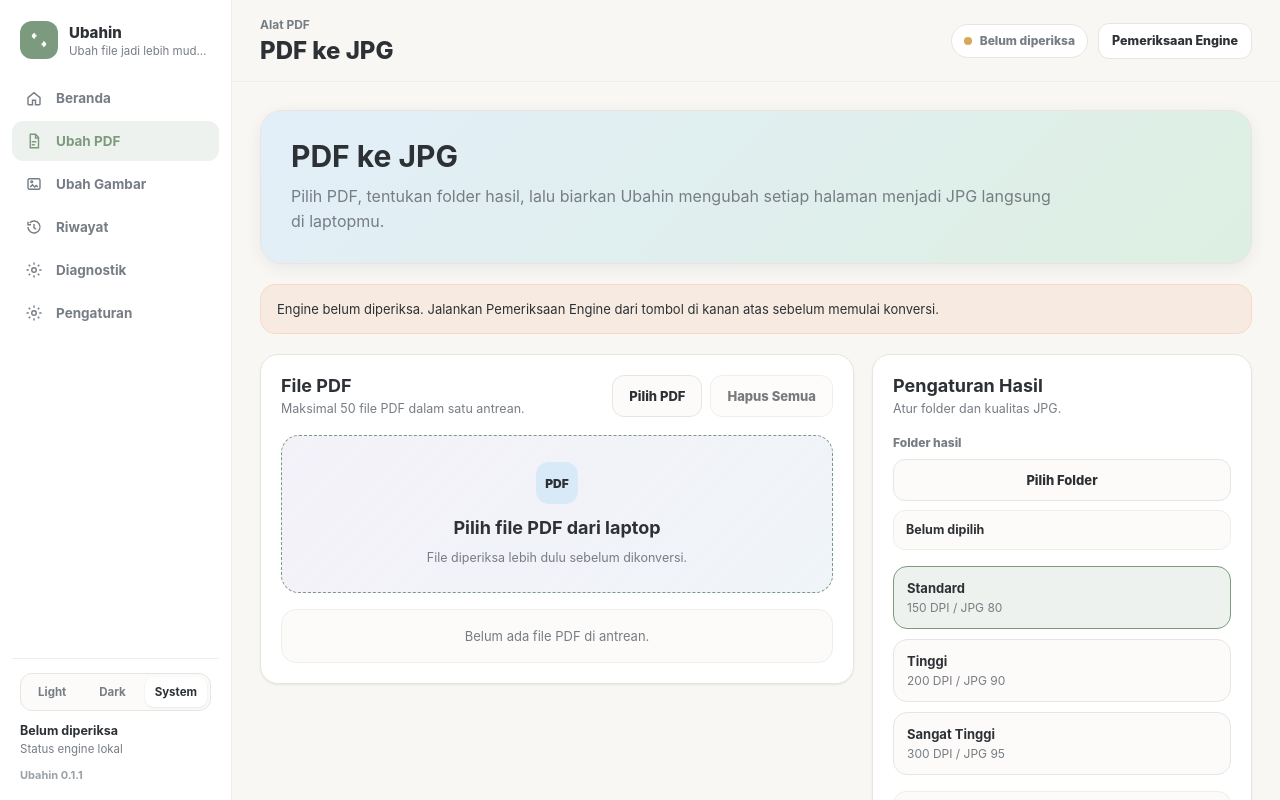
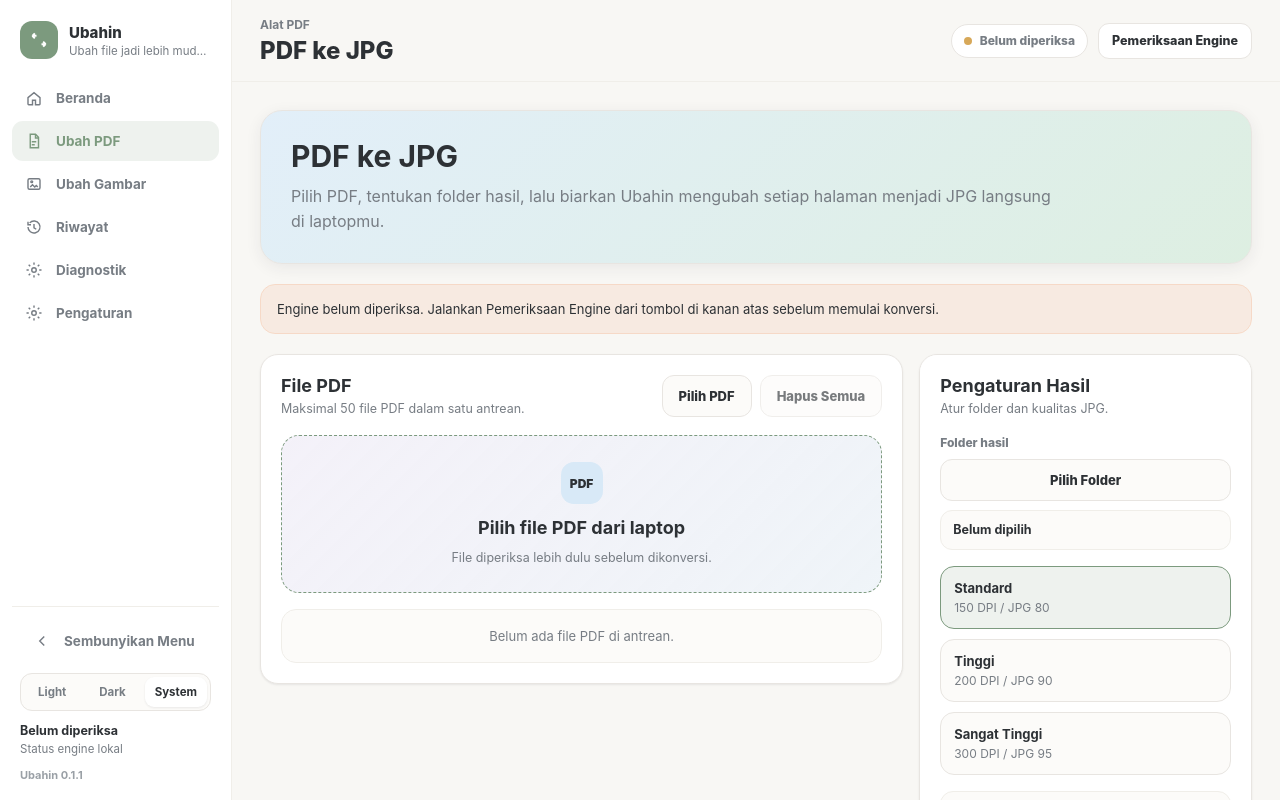
Before and after one commit to Catalism-1/UbahIn, a React (Vite) app in the folder desktop-tauri/: page / in a window 1280 px wide. Both pictures are taken after a click on the button "Ubah PDF". Built offline with nearby package versions, Linux system fonts and the light colour scheme.

Commit message:
fix(ui): improve responsive desktop layout and controlled scrolling

```diff
--- a/desktop-tauri/src/components/AppShell/AppShell.module.css
+++ b/desktop-tauri/src/components/AppShell/AppShell.module.css
@@ -1,15 +1,18 @@
 .shell {
-  --app-sidebar-width: 232px;
-  --app-topbar-height: 82px;
-  --app-page-padding: 28px;
   background: var(--bg);
   color: var(--text);
   display: grid;
   grid-template-columns: var(--app-sidebar-width) minmax(0, 1fr);
-  height: 100%;
+  height: 100vh;
+  height: 100dvh;
   min-height: 0;
   min-width: 0;
   overflow: hidden;
+  transition: grid-template-columns 0.15s ease;
+}
+
+.shell.compact {
+  --app-sidebar-width: 76px;
 }
 
 .sidebar {
@@ -240,45 +243,82 @@
   padding: var(--app-page-padding);
 }
 
-@media (max-width: 1180px) {
-  .shell {
-    grid-template-columns: 76px minmax(0, 1fr);
-  }
-
-  .sidebar {
+.shell.compact .sidebar {
   align-items: center;
   padding-left: 10px;
   padding-right: 10px;
 }
 
-  .brand {
+.shell.compact .brand {
   justify-content: center;
   padding-left: 0;
   padding-right: 0;
 }
 
-  .brandText,
-  .navLabel,
-  .engineMini,
-  .version {
+.shell.compact .brandText,
+.shell.compact .navLabel,
+.shell.compact .engineMini,
+.shell.compact .version {
   display: none;
 }
 
-  .navItem {
+.shell.compact .navItem {
   justify-content: center;
   padding: 0;
   width: 44px;
 }
 
-  .sidebarFooter {
+.shell.compact .sidebarFooter {
   justify-items: center;
   padding-left: 0;
   padding-right: 0;
 }
 
-  .topbar {
+.shell.compact .topbar {
   gap: 12px;
 }
+
+.collapseButton {
+  align-items: center;
+  background: transparent;
+  border-radius: 11px;
+  color: var(--text-2);
+  display: flex;
+  gap: 13px;
+  height: 40px;
+  min-width: 0;
+  padding: 0 13px;
+  text-align: left;
+  transition:
+    background 0.14s ease,
+    color 0.14s ease;
+  width: 100%;
+}
+
+.collapseButton:hover {
+  background: var(--accent-soft);
+  color: var(--accent);
+}
+
+.collapseIcon {
+  align-items: center;
+  display: grid;
+  flex: 0 0 18px;
+  justify-content: center;
+}
+
+.collapseLabel {
+  font-size: 13.5px;
+  font-weight: 700;
+  overflow: hidden;
+  text-overflow: ellipsis;
+  white-space: nowrap;
+}
+
+.shell.compact .collapseButton {
+  justify-content: center;
+  padding: 0;
+  width: 44px;
 }
 
 @media (max-height: 760px) {
--- a/desktop-tauri/src/components/AppShell/AppShell.tsx
+++ b/desktop-tauri/src/components/AppShell/AppShell.tsx
@@ -1,4 +1,4 @@
-import type { ReactNode } from 'react';
+import { useState, useEffect, type ReactNode } from 'react';
 import type { ThemePreference } from '../../hooks/useTheme';
 import type { EngineStatus, NavigationItem, PageId } from '../../types/navigation';
 import { Sidebar } from './Sidebar';
@@ -28,8 +28,43 @@
   onThemeChange,
   onNavigate,
 }: AppShellProps) {
+  const [isWidthCompact, setIsWidthCompact] = useState(() =>
+    typeof window !== 'undefined' ? window.innerWidth < 1280 : false
+  );
+
+  const [isCollapsed, setIsCollapsed] = useState(() => {
+    try {
+      const item = localStorage.getItem('ubahin-sidebar-collapsed');
+      return item ? JSON.parse(item) === true : false;
+    } catch {
+      return false;
+    }
+  });
+
+  useEffect(() => {
+    const handleResize = () => {
+      setIsWidthCompact(window.innerWidth < 1280);
+    };
+    window.addEventListener('resize', handleResize);
+    return () => window.removeEventListener('resize', handleResize);
+  }, []);
+
+  const isCompact = isWidthCompact || isCollapsed;
+
+  const handleToggleCollapse = () => {
+    setIsCollapsed((prev) => {
+      const next = !prev;
+      try {
+        localStorage.setItem('ubahin-sidebar-collapsed', JSON.stringify(next));
+      } catch (e) {
+        console.error(e);
+      }
+      return next;
+    });
+  };
+
   return (
-    <div className={styles.shell}>
+    <div className={`${styles.shell} ${isCompact ? styles.compact : ''}`}>
       <Sidebar
         items={navigationItems}
         activePage={activePage}
@@ -37,6 +72,9 @@
         theme={theme}
         onThemeChange={onThemeChange}
         onNavigate={onNavigate}
+        isCompact={isCompact}
+        isWidthCompact={isWidthCompact}
+        onToggleCollapse={handleToggleCollapse}
       />
       <section className={styles.workspace}>
         <Topbar title={title} eyebrow={eyebrow} engineStatus={engineStatus} onOpenEngineCheck={() => onNavigate('engine')} />
--- a/desktop-tauri/src/components/AppShell/Sidebar.tsx
+++ b/desktop-tauri/src/components/AppShell/Sidebar.tsx
@@ -11,6 +11,9 @@
   theme: ThemePreference;
   onThemeChange: (theme: ThemePreference) => void;
   onNavigate: (page: PageId) => void;
+  isCompact: boolean;
+  isWidthCompact: boolean;
+  onToggleCollapse: () => void;
 }
 
 function engineLabel(status: EngineStatus): string {
@@ -26,10 +29,22 @@
   if (name === 'pdf') return <svg {...common}><path d="M7 3h7l4 4v14H7z" /><path d="M14 3v5h4" /><path d="M9 13h6M9 17h4" /></svg>;
   if (name === 'image') return <svg {...common}><rect x="4" y="5" width="16" height="14" rx="2" /><path d="m7 16 3-3 3 3 2-2 2 2" /><circle cx="9" cy="9" r="1.2" /></svg>;
   if (name === 'history') return <svg {...common}><path d="M4 12a8 8 0 1 0 2.2-5.5" /><path d="M4 5v4h4M12 8v5l3 2" /></svg>;
+  if (name === 'collapse-left') return <svg {...common}><path d="m15 18-6-6 6-6" /></svg>;
+  if (name === 'collapse-right') return <svg {...common}><path d="m9 18 6-6-6-6" /></svg>;
   return <svg {...common}><circle cx="12" cy="12" r="3" /><path d="M12 2v3M12 19v3M4.9 4.9 7 7M17 17l2.1 2.1M2 12h3M19 12h3M4.9 19.1 7 17M17 7l2.1-2.1" /></svg>;
 }
 
-export function Sidebar({ items, activePage, engineStatus, theme, onThemeChange, onNavigate }: SidebarProps) {
+export function Sidebar({
+  items,
+  activePage,
+  engineStatus,
+  theme,
+  onThemeChange,
+  onNavigate,
+  isCompact,
+  isWidthCompact,
+  onToggleCollapse,
+}: SidebarProps) {
   return (
     <aside className={styles.sidebar}>
       <div className={styles.brand}>
@@ -61,7 +76,7 @@
             </button>
           );
           return (
-            <Tooltip key={item.id} label={item.label}>
+            <Tooltip key={item.id} label={item.label} disabled={!isCompact}>
               {button}
             </Tooltip>
           );
@@ -69,7 +84,20 @@
       </nav>
 
       <div className={styles.sidebarFooter}>
-        <ThemeToggle value={theme} onChange={onThemeChange} />
+        {!isWidthCompact && (
+          <button
+            type="button"
+            className={styles.collapseButton}
+            onClick={onToggleCollapse}
+            aria-label={isCompact ? 'Tampilkan menu' : 'Sembunyikan menu'}
+          >
+            <span className={styles.collapseIcon}>
+              <Icon name={isCompact ? 'collapse-right' : 'collapse-left'} />
+            </span>
+            {!isCompact && <span className={styles.collapseLabel}>Sembunyikan Menu</span>}
+          </button>
+        )}
+        <ThemeToggle value={theme} onChange={onThemeChange} compact={isCompact} />
         <div className={styles.engineMini}>
           <strong>{engineLabel(engineStatus)}</strong>
           <span>Status engine lokal</span>
--- a/desktop-tauri/src/components/FileQueue/FileQueue.tsx
+++ b/desktop-tauri/src/components/FileQueue/FileQueue.tsx
@@ -53,6 +53,7 @@
         <small>File diperiksa lebih dulu sebelum dikonversi.</small>
       </button>
 
+      <div className={styles.fileQueueScroll}>
         <div className={styles.fileList}>
           {files.length === 0 ? (
             <div className={styles.queueEmpty}>Belum ada file PDF di antrean.</div>
@@ -61,7 +62,7 @@
               <article key={file.fileId} className={`${styles.fileItem} ${file.status === 'failed' ? styles.fileFailed : ''}`}>
                 <span className={styles.pdfMark}>PDF</span>
                 <div className={styles.fileMain}>
-                <strong title={file.path}>{file.filename}</strong>
+                  <strong title={file.filename}>{file.filename}</strong>
                   <span>
                     {formatBytes(file.sizeBytes)} - {file.pageCount > 0 ? `${file.pageCount} halaman` : 'Halaman tidak terbaca'}
                   </span>
@@ -84,6 +85,7 @@
             ))
           )}
         </div>
+      </div>
     </section>
   );
 }
--- a/desktop-tauri/src/components/common/Toast.css
+++ b/desktop-tauri/src/components/common/Toast.css
@@ -1,9 +1,9 @@
 .toast-stack {
-  bottom: 22px;
+  bottom: 28px;
   display: grid;
   gap: 10px;
   position: fixed;
-  right: 22px;
+  right: 28px;
   width: min(360px, calc(100vw - 44px));
   z-index: 90;
 }
--- a/desktop-tauri/src/components/common/Tooltip.css
+++ b/desktop-tauri/src/components/common/Tooltip.css
@@ -30,9 +30,3 @@
   opacity: 1;
   transform: translateY(-50%);
 }
-
-@media (min-width: 1181px) {
-  .tooltip {
-    display: none;
-  }
-}
--- a/desktop-tauri/src/components/common/Tooltip.tsx
+++ b/desktop-tauri/src/components/common/Tooltip.tsx
@@ -4,9 +4,13 @@
 interface TooltipProps {
   label: string;
   children: ReactNode;
+  disabled?: boolean;
 }
 
-export function Tooltip({ label, children }: TooltipProps) {
+export function Tooltip({ label, children, disabled = false }: TooltipProps) {
+  if (disabled) {
+    return <>{children}</>;
+  }
   return (
     <span className="tooltip-wrap">
       {children}
--- a/desktop-tauri/src/pages/PdfToJpgPage/PdfToJpgPage.module.css
+++ b/desktop-tauri/src/pages/PdfToJpgPage/PdfToJpgPage.module.css
@@ -15,7 +15,7 @@
   display: grid;
   gap: 10px;
   min-width: 0;
-  padding: 28px 30px;
+  padding: var(--app-hero-padding, 28px 30px);
 }
 
 .hero h2 {
@@ -34,16 +34,23 @@
 .layout {
   align-items: start;
   display: grid;
-  gap: 18px;
-  grid-template-columns: minmax(0, 1fr) minmax(320px, 380px);
+  gap: 16px;
+  grid-template-columns: minmax(0, 1fr) clamp(300px, 26vw, 370px);
   min-width: 0;
 }
 
-.mainColumn,
+.mainColumn {
+  display: grid;
+  gap: 18px;
+  min-width: 0;
+}
+
 .sideColumn {
   display: grid;
   gap: 18px;
   min-width: 0;
+  position: sticky;
+  top: 16px;
 }
 
 .card,
@@ -52,10 +59,65 @@
   border: 1px solid var(--border);
   border-radius: 18px;
   box-shadow: var(--shadow);
+  min-width: 0;
+  padding: 20px;
+}
+
+.progressCard {
   display: grid;
   gap: 16px;
-  min-width: 0;
-  padding: 20px;
+}
+
+.card {
+  display: flex;
+  flex-direction: column;
+  gap: 16px;
+  max-height: calc(100vh - var(--app-topbar-height) - var(--app-page-padding) * 2 - 32px);
+  overflow-y: auto;
+  position: relative;
+}
+
+/* Custom scrollbar for settings card */
+.card::-webkit-scrollbar {
+  width: 6px;
+}
+.card::-webkit-scrollbar-track {
+  background: transparent;
+}
+.card::-webkit-scrollbar-thumb {
+  background: var(--border);
+  border-radius: 3px;
+}
+
+.actionArea {
+  position: sticky;
+  bottom: -20px;
+  margin-left: -20px;
+  margin-right: -20px;
+  margin-top: auto;
+  padding: 16px 20px 20px;
+  background: var(--surface);
+  z-index: 10;
+  border-top: 1px solid var(--border-2);
+  border-bottom-left-radius: 18px;
+  border-bottom-right-radius: 18px;
+}
+
+.fileQueueScroll {
+  overflow-x: auto;
+  overflow-y: hidden;
+  max-width: 100%;
+}
+
+.fileQueueScroll::-webkit-scrollbar {
+  height: 6px;
+}
+.fileQueueScroll::-webkit-scrollbar-track {
+  background: transparent;
+}
+.fileQueueScroll::-webkit-scrollbar-thumb {
+  background: var(--border);
+  border-radius: 3px;
 }
 
 .sectionHead {
@@ -151,7 +213,7 @@
   display: grid;
   gap: 12px;
   grid-template-columns: 42px minmax(0, 1fr) auto 34px;
-  min-width: 0;
+  min-width: 480px;
   padding: 12px;
 }
 
@@ -419,6 +481,7 @@
 
 .resultModal {
   max-width: 660px;
+  width: min(100%, 660px);
 }
 
 .resultHead {
@@ -487,13 +550,29 @@
   line-height: 1.45;
 }
 
-@media (max-width: 1180px) {
+@media (max-width: 1240px) {
   .layout {
     grid-template-columns: minmax(0, 1fr);
+    gap: 20px;
   }
 
   .sideColumn {
-    order: -1;
+    position: static;
+  }
+
+  .card {
+    max-height: none;
+    overflow-y: visible;
+  }
+
+  .actionArea {
+    position: static;
+    margin-left: 0;
+    margin-right: 0;
+    margin-bottom: 0;
+    padding: 16px 0 0;
+    border-top: none;
+    border-radius: 0;
   }
 
   .presetGrid {
@@ -503,14 +582,38 @@
 
 @media (max-height: 760px) {
   .hero {
-    padding: 22px 24px;
+    padding: var(--app-hero-padding, 22px 24px);
   }
 
   .hero h2 {
-    font-size: 26px;
+    font-size: 25px;
   }
 
   .uploadZone {
-    min-height: 128px;
+    min-height: 120px;
+    padding: 18px;
   }
 }
+
+@media (max-height: 700px) {
+  .hero {
+    padding: var(--app-hero-padding, 14px 18px);
+  }
+
+  .hero h2 {
+    font-size: 21px;
+  }
+
+  .hero p {
+    font-size: 13px;
+  }
+
+  .uploadZone {
+    min-height: 100px;
+    padding: 12px;
+  }
+
+  .uploadZone strong {
+    font-size: 16px;
+  }
+}
--- a/desktop-tauri/src/styles/responsive.css
+++ b/desktop-tauri/src/styles/responsive.css
@@ -1,4 +1,4 @@
-@media (max-width: 1180px) {
+@media (max-width: 1279px) {
   :root {
     --app-sidebar-width: 76px;
   }
@@ -6,7 +6,18 @@
 
 @media (max-height: 760px) {
   :root {
-    --app-page-padding: 22px;
-    --app-topbar-height: 72px;
+    --app-page-padding: 20px;
+    --app-topbar-height: 70px;
+    --app-page-gap: 16px;
+    --app-hero-padding: 20px 24px;
   }
 }
+
+@media (max-height: 700px) {
+  :root {
+    --app-page-padding: 16px;
+    --app-topbar-height: 64px;
+    --app-page-gap: 12px;
+    --app-hero-padding: 14px 18px;
+  }
+}
--- a/desktop-tauri/src/styles/tokens.css
+++ b/desktop-tauri/src/styles/tokens.css
@@ -23,6 +23,13 @@
   --shadow-lg: 0 12px 40px rgba(45, 49, 53, 0.1);
   --font-ui: Inter, ui-sans-serif, system-ui, -apple-system, BlinkMacSystemFont, "Segoe UI", sans-serif;
   --font-display: "Plus Jakarta Sans", Inter, ui-sans-serif, system-ui, sans-serif;
+
+  /* Layout variables */
+  --app-sidebar-width: 232px;
+  --app-topbar-height: 82px;
+  --app-page-padding: 28px;
+  --app-page-gap: 22px;
+  --app-hero-padding: 28px 30px;
 }
 
 :root[data-theme="dark"] {
```
Also changed, not shown: desktop-tauri/src/components/OutputSettings/OutputSettings.tsx (+5 -3 lines), desktop-tauri/src/pages/pages.css (+42 -5 lines). Lines whose indentation alone changed are shown as unchanged.
